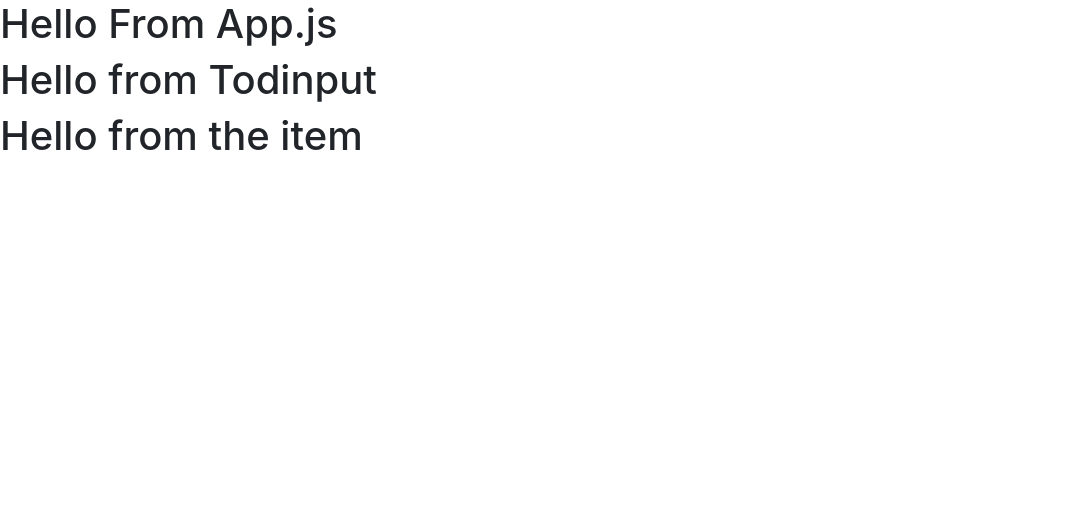
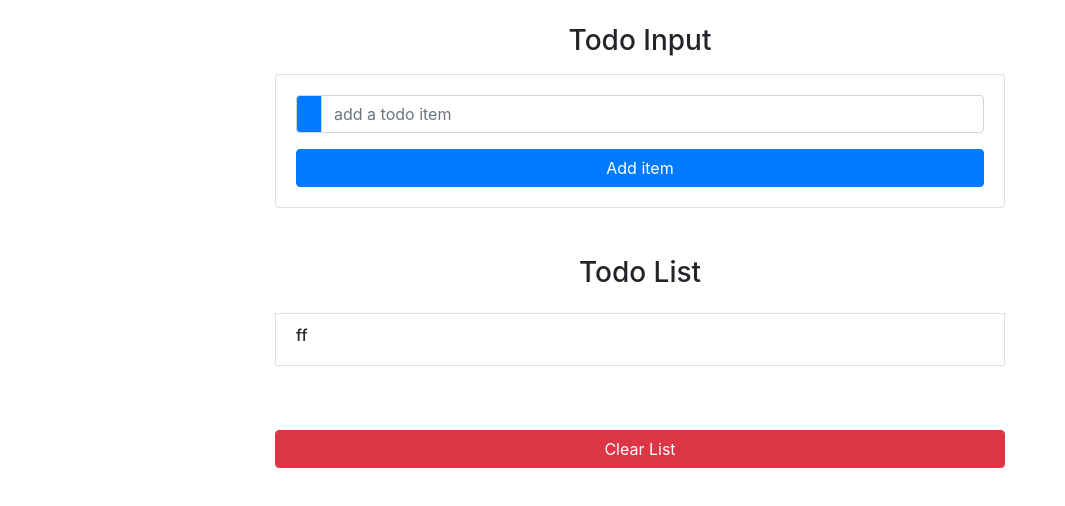
Before and after one commit to TobiOladoja/react-todoListV2, a React (Create React App) app: page / in a window 1280 px wide. Shown: the top 506 px of the page, without its empty margins (0-1065 px from the left). Built offline with nearby package versions, Linux system fonts and the light colour scheme.

Commit message:
Added buttons, inputs, lists to each component with bootstrap

```diff
--- a/package.json
+++ b/package.json
@@ -3,6 +3,9 @@
   "version": "0.1.0",
   "private": true,
   "dependencies": {
+    "@fortawesome/fontawesome-svg-core": "^1.2.26",
+    "@fortawesome/free-solid-svg-icons": "^5.12.0",
+    "@fortawesome/react-fontawesome": "^0.1.8",
     "@testing-library/jest-dom": "^4.2.4",
     "@testing-library/react": "^9.4.0",
     "@testing-library/user-event": "^7.2.1",
--- a/public/index.html
+++ b/public/index.html
@@ -24,6 +24,7 @@
       work correctly both with client-side routing and a non-root public URL.
       Learn how to configure a non-root public URL by running `npm run build`.
     -->
+
     <title>React App</title>
   </head>
   <body>
--- a/src/App.js
+++ b/src/App.js
@@ -8,10 +8,14 @@ import uuid from 'uuid';
 class App extends Component {
   render() {
     return (
-      <div>
-        <h1>Hello From App.js</h1>
-        <ToDoInput />
-        <TodoList />
+      <div className='container'>
+        <div className='row'>
+          <div className='col-10 mx-auto col-md-8 mt-4'>
+            <h3 className='text-capitalize text-center'>Todo Input</h3>
+            <ToDoInput />
+            <TodoList />
+          </div>
+        </div>
       </div>
     );
   }
@@ -20,9 +24,6 @@ class App extends Component {
 export default App;
 
 // App component hold state and method
-// TodoInput component Hold form and item > importing to app.js
-// TodoList  component  > importing to app.js
-// TodoItem component for each and every to do > importing to TodoList.js
-
-// Going to import TodoItem to TodoList but import TodoList and TodoInput to app.js
-// because they are both visually presented on the app.js page.
+// TodoInput component Hold form and item > importing to app.js. Because app js wil be rendering ToDoInput.
+// TodoList  component Hold form and item > importing to app.js Because app js wil lbe rendering ToDoList.
+// TodoItem component for each and every to do > importing to TodoList.js Because ToDoList will be rendering ToDoItem
--- a/src/components/TodoInput.js
+++ b/src/components/TodoInput.js
@@ -3,8 +3,22 @@ import React, { Component } from 'react';
 export default class TodoInput extends Component {
   render() {
     return (
-      <div>
-        <h1>Hello from Todinput</h1>
+      <div className='card card-body my-3'>
+        <form>
+          <div className='input-group'>
+            <div className='input-group-prepend'>
+              <div className='input-group-text bg-primary text-white'></div>
+            </div>
+            <input
+              type='text'
+              className='form-control'
+              placeholder='add a todo item'
+            />
+          </div>
+          <button type='submit' className='btn btn-block btn-primary mt-3'>
+            Add item
+          </button>
+        </form>
       </div>
     );
   }
--- a/src/components/TodoItem.js
+++ b/src/components/TodoItem.js
@@ -3,12 +3,9 @@ import React, { Component } from 'react';
 export default class TodoItem extends Component {
   render() {
     return (
-      <div>
-        <h1>Hello from the item</h1>
-      </div>
+      <li className='list list-group-item capitalize d-flex justify-content-between my-3'>
+        <h6>ff</h6>
+      </li>
     );
   }
 }
-
-// Going to import TodoItem to TodoList but import TodoList and TodoInput to app.js
-// because they are both visually presented on the app.js page.
--- a/src/components/TodoList.js
+++ b/src/components/TodoList.js
@@ -4,9 +4,16 @@ import TodoItem from './TodoItem';
 export default class TodoList extends Component {
   render() {
     return (
-      <div>
-        <TodoItem></TodoItem>
-      </div>
+      <ul className='list-group my-5'>
+        <h3 className='text-capialize text-center'>Todo List</h3>
+        <TodoItem />
+        <button
+          type='button'
+          className='btn btn-danger btn-block text-capitalize mt-5'
+        >
+          Clear List
+        </button>
+      </ul>
     );
   }
 }
```
Also changed, not shown: src/App.css (added), 1 other file (tests, documents, lock files or other folders).
